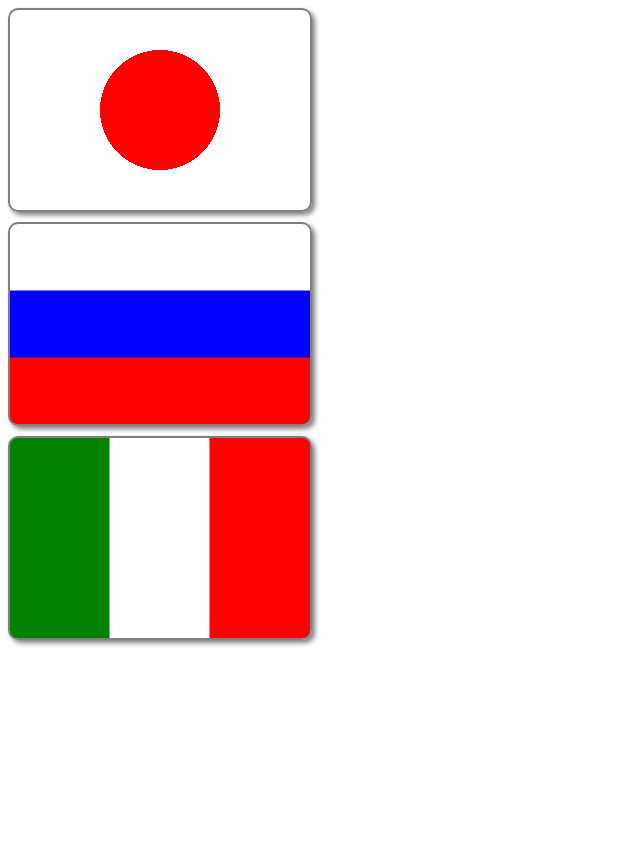
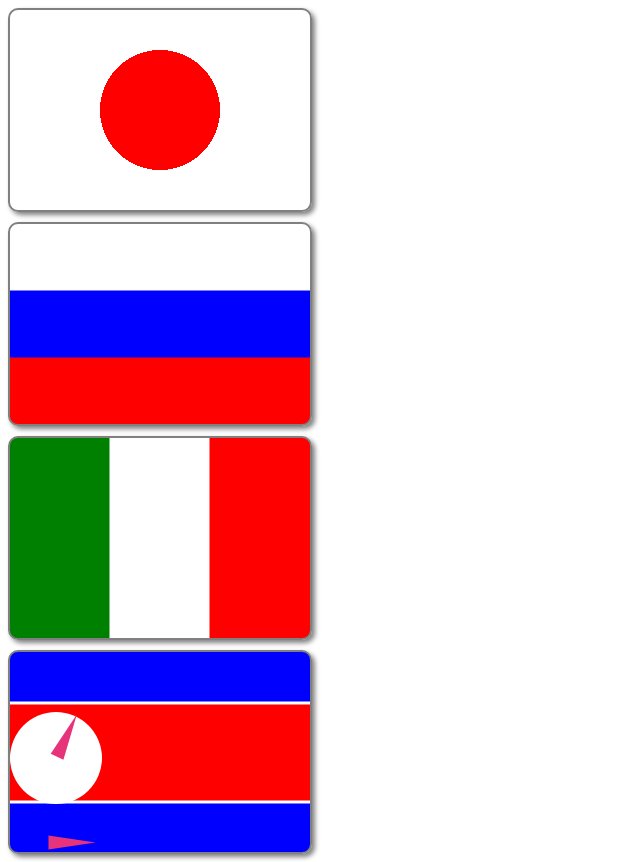
Before and after one commit to Johnny-kiv/htmlcssjs, a plain HTML site: page Tasks HTML/TZ4/tech_task_4.html in a window 1280 px wide. Shown: the whole page, without its empty margins (0-640 px from the left). Before the commit the page ends 800 px from the top, so only its background shows below. Drawn offline with Linux system fonts and the light colour scheme.

Commit message:
Update tech_task_4.html

```diff
--- a/Tasks HTML/TZ4/tech_task_4.html
+++ b/Tasks HTML/TZ4/tech_task_4.html
@@ -4,16 +4,14 @@
   <meta charset="utf-8">
   <title>Флаг Японии</title>
   <style>
-	div{
-		border-radius: 10px;
-		box-shadow:3px 3px 5px grey;
-	}
    .japan {
         margin-bottom:10px;
         border: 2px solid grey;
         background: radial-gradient(circle,red 60px,white 60px);
         width:300px;
         height:200px;
+        border-radius: 10px;
+        box-shadow:3px 3px 5px grey;
    }
    .russia{
         margin-bottom:10px;
@@ -21,12 +19,62 @@
         background: linear-gradient(white 0px, white 66px, blue 67px, blue 133px,red 134px,red 200px);
         width:300px;
         height:200px;
+        border-radius: 10px;
+        box-shadow:3px 3px 5px grey;
    }
    .Italia{
         border: 2px solid grey;
         background: linear-gradient(to right,green 0px, green 99px, white 100px, white 199px,red 200px,red 300px);
         width:300px;
         height:200px;
+        margin-bottom:10px;
+        border-radius: 10px;
+        box-shadow:3px 3px 5px grey;
+        }
+   .I{
+        border: 2px solid grey;
+        background: linear-gradient(33deg,red 0px, red 149px, white 150px, white 154px,black 155px,black 190px,white 191px,white 198px,red 199px);
+        width:300px;
+        height:200px;
+        border-radius: 10px;
+        box-shadow:3px 3px 5px grey;
+        }
+   .It1{
+        border: 2px solid grey;
+        background: linear-gradient(blue 0px, blue 49px, white 50px, white 52px,red 53px,red 148px,white 149px,white 151px,blue 152px);
+        width:300px;
+        height:200px;
+        border-radius: 10px;
+        box-shadow:3px 3px 5px grey;
+         }
+	.It2{
+            margin: 55px 0;
+            width:92px;
+            height:92px;
+            border-radius: 47px;
+            background: white;
+	}
+        .It3{
+
+            margin: 60px 0px 0px 50px;
+            height: 0;
+            width: 0;
+            position: relative;
+            border-right: 7px solid transparent;
+            border-bottom: 47px solid #E7337A;
+            border-left: 7px solid transparent;
+            transform: rotate(25deg);
+        }
+        .It4{
+
+            margin: 60px 0px 0px 55px;
+            height: 0;
+            width: 0;
+            position: relative;
+            border-right: 7px solid transparent;
+            border-bottom: 47px solid #E7337A;
+            border-left: 7px solid transparent;
+            transform: rotate(90deg);
         }
   </style>
  </head>
@@ -34,6 +82,17 @@
     <div class="japan"></div>
     <div class="russia"></div>
     <div class="Italia"></div>
-
+	<div class="It"></div>
+	<div class="It1">
+            <div>
+                <div class="It2">
+                    <div class="It3"></div>
+                    <div class="It4"></div>
+                    <div class="It5"></div>
+                    <div class="It6"></div>
+                    <div class="It7"></div>
+                </div>
+            </div>
+	</div>
  </body>
 </html>
```
Lines whose indentation alone changed are shown as unchanged.
